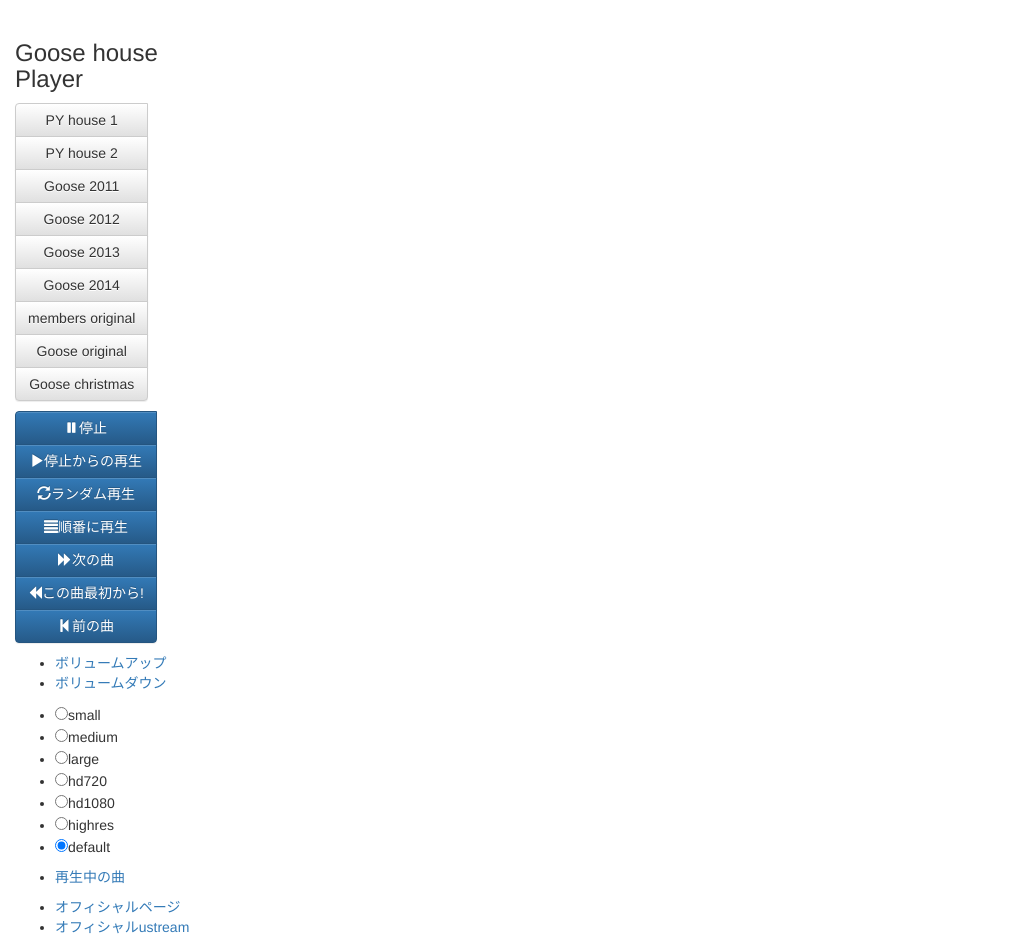
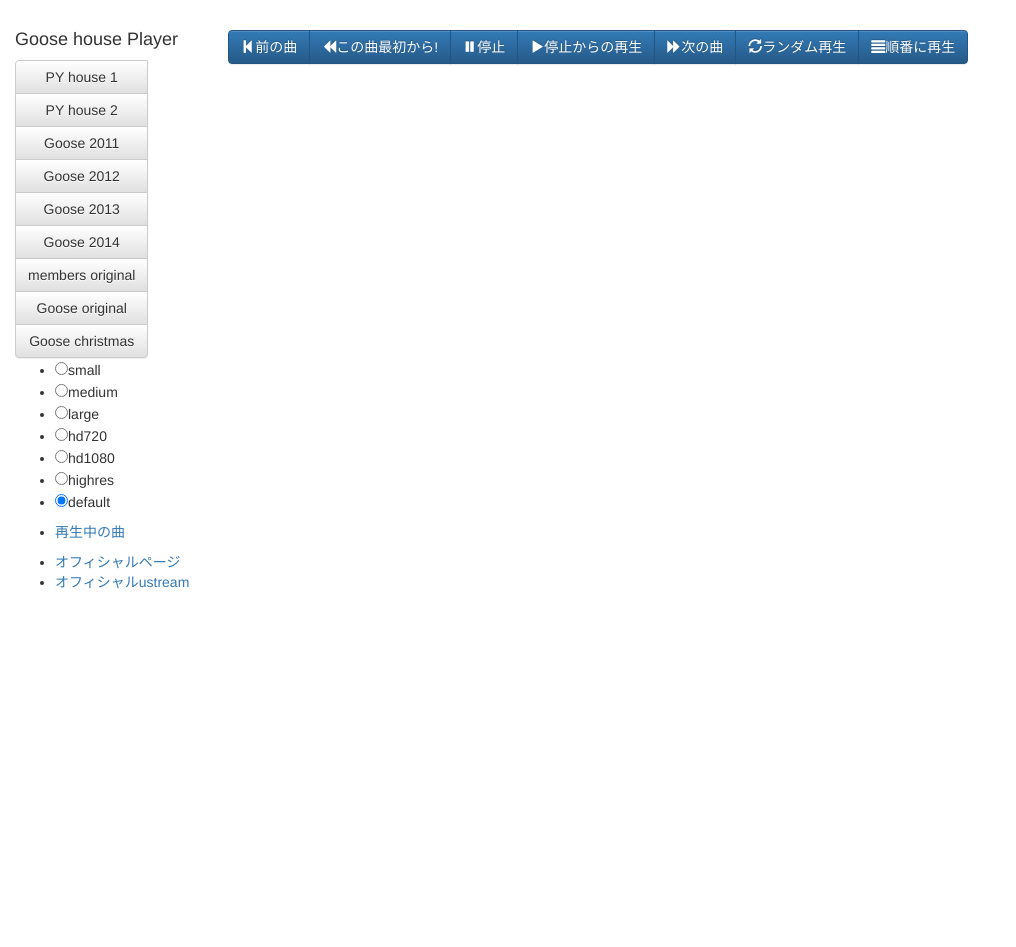
Before and after one commit to makotan/goose-player, a plain HTML site: page index.html in a window 1280 px wide. Shown: the whole page, without its empty margins (0-1016 px from the left). After the commit the page ends 800 px from the top, so only its background shows below. Drawn offline with nearby package versions, Linux system fonts and the light colour scheme.

Commit message:
デザイン再修正

```diff
--- a/index.html
+++ b/index.html
@@ -35,7 +35,7 @@
     <script type="text/javascript" src="http://ajax.googleapis.com/ajax/libs/swfobject/2.2/swfobject.js"></script>
     <div class="row">
         <div class="col-md-2">
-            <h3>Goose house Player</h3>
+            <h4>Goose house Player</h4>
             <div class="btn-group btn-group-vertical" data-toggle="buttons">
                 <label class="btn btn-default">
                     <input type="checkbox" class="playlist" value="pyhouse_v1" onchange="togglePlayList();"> PY house 1
@@ -66,22 +66,11 @@
                 </label>
             </div>
 
-            <p>
-            <div class="btn-group btn-group-vertical" data-toggle="buttons">
-                <a class="btn btn-primary" href="javascript:void(0);" onclick="stop();"><span class="glyphicon glyphicon-pause"></span>停止</a>
-                <a class="btn btn-primary" href="javascript:void(0);" onclick="play();"><span class="glyphicon glyphicon-play"></span>停止からの再生</a>
-                <a class="btn btn-primary" href="javascript:void(0);" onclick="toRandom();"><span class="glyphicon glyphicon-refresh"></span>ランダム再生</a>
-                <a class="btn btn-primary" href="javascript:void(0);" onclick="toSequential();"><span class="glyphicon glyphicon-align-justify"></span>順番に再生</a>
-                <a class="btn btn-primary" href="javascript:void(0);" onclick="nextPlay();"><span class="glyphicon glyphicon-forward"></span>次の曲</a>
-                <a class="btn btn-primary" href="javascript:void(0);" onclick="replay();"><span class="glyphicon glyphicon-backward"></span>この曲最初から!</a>
-                <a class="btn btn-primary" href="javascript:void(0);" onclick="prevPlay();"><span class="glyphicon glyphicon-step-backward"></span>前の曲</a>
-            </div>
-            </p>
 
-            <ul>
+            <!--ul>
                 <li><a  href="javascript:void(0);" onclick="volumeUp();">ボリュームアップ</a></li>
                 <li><a  href="javascript:void(0);" onclick="volumeDown();">ボリュームダウン</a></li>
-            </ul>
+            </ul-->
             <ul>
                 <li><input type="radio" name="suggestedQuality" onchange="updateQuality('small');" value="small">small</li>
                 <li><input type="radio" name="suggestedQuality" onchange="updateQuality('medium');" value="medium">medium</li>
@@ -102,6 +91,17 @@
         </div>
         <div class="col-md-10">
             <div id="player"></div>
+            <p>
+            <div class="btn-group " data-toggle="buttons">
+            <a class="btn btn-primary" href="javascript:void(0);" onclick="prevPlay();"><span class="glyphicon glyphicon-step-backward"></span>前の曲</a>
+            <a class="btn btn-primary" href="javascript:void(0);" onclick="replay();"><span class="glyphicon glyphicon-backward"></span>この曲最初から!</a>
+            <a class="btn btn-primary" href="javascript:void(0);" onclick="stop();"><span class="glyphicon glyphicon-pause"></span>停止</a>
+            <a class="btn btn-primary" href="javascript:void(0);" onclick="play();"><span class="glyphicon glyphicon-play"></span>停止からの再生</a>
+            <a class="btn btn-primary" href="javascript:void(0);" onclick="nextPlay();"><span class="glyphicon glyphicon-forward"></span>次の曲</a>
+            <a class="btn btn-primary" href="javascript:void(0);" onclick="toRandom();"><span class="glyphicon glyphicon-refresh"></span>ランダム再生</a>
+            <a class="btn btn-primary" href="javascript:void(0);" onclick="toSequential();"><span class="glyphicon glyphicon-align-justify"></span>順番に再生</a>
+            </div>
+            </p>
         </div>
     </div>
     <script type="text/javascript">
```
